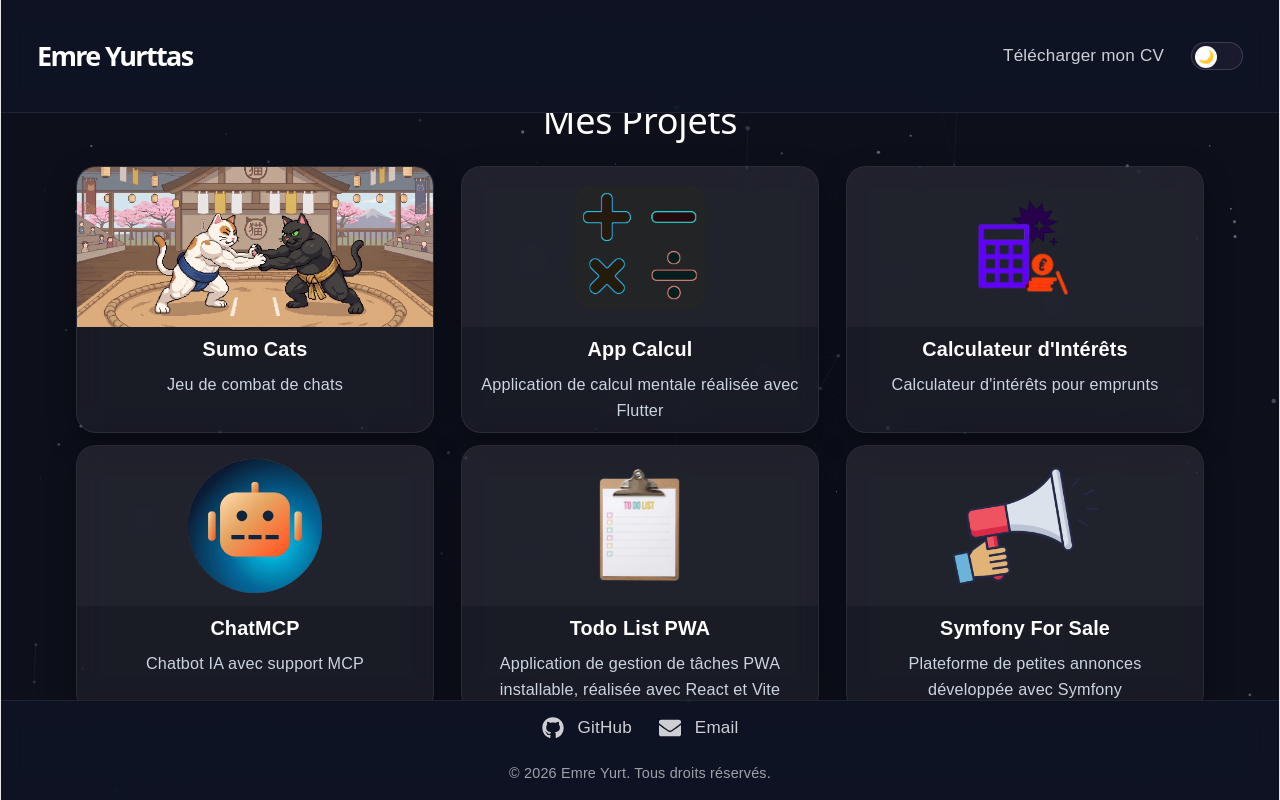
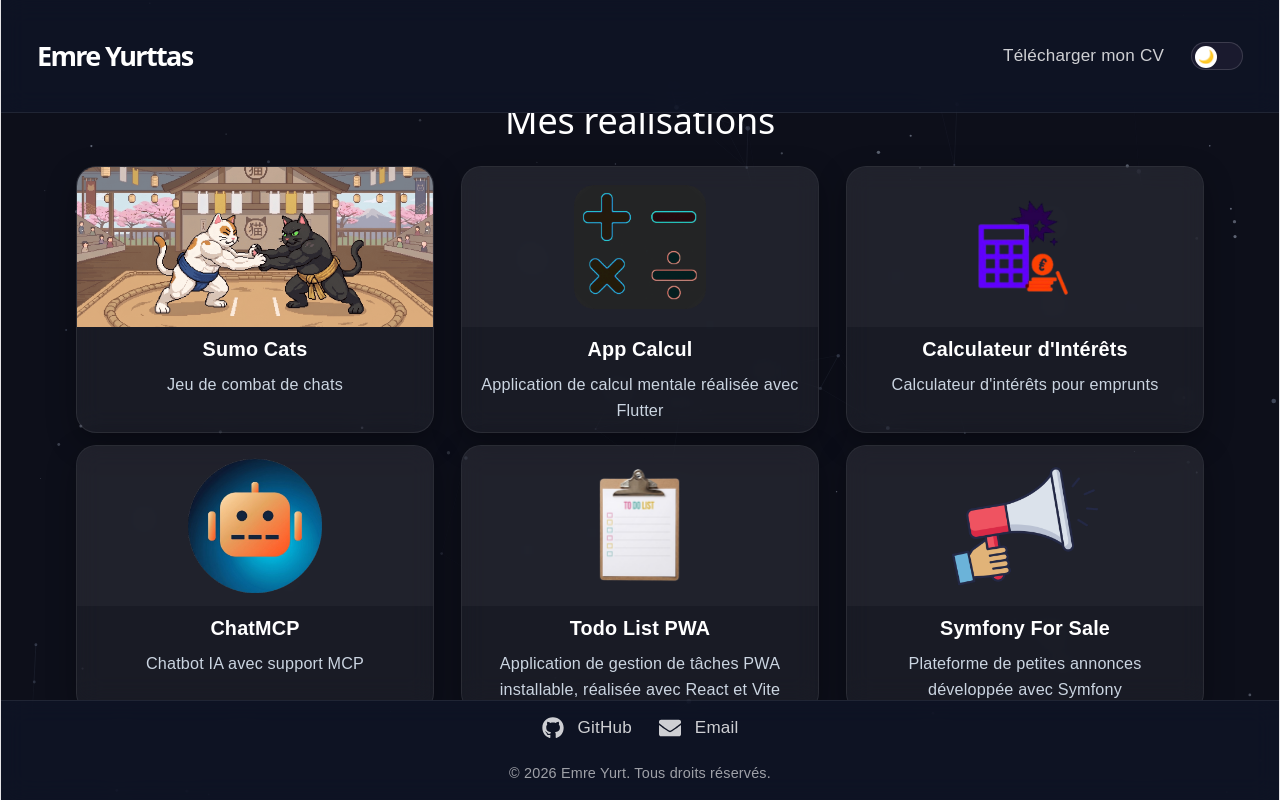
Before and after one commit to Emryurttas/portfolio, a React (Vite) app: page / in a window 1280 px wide. Built offline with nearby package versions, Linux system fonts and the light colour scheme.

Commit message:
fix text

```diff
--- a/src/App.jsx
+++ b/src/App.jsx
@@ -37,7 +37,7 @@ function App() {
 
       <main>
         <section id="projects">
-            <h2 className="section-title">Mes Projets</h2>
+            <h2 className="section-title">Mes réalisations</h2>
 
             <div className="projects-container">
               <ProjectCard
```
